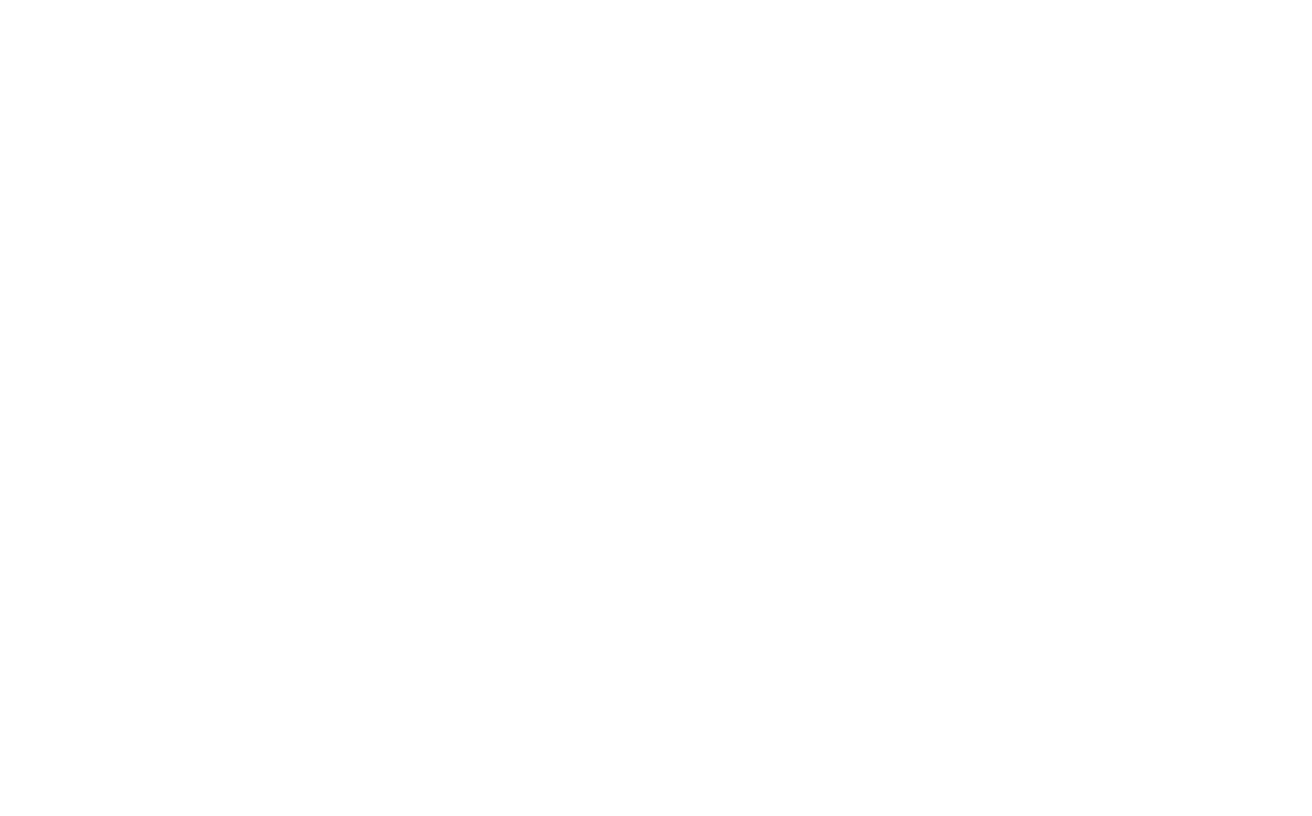
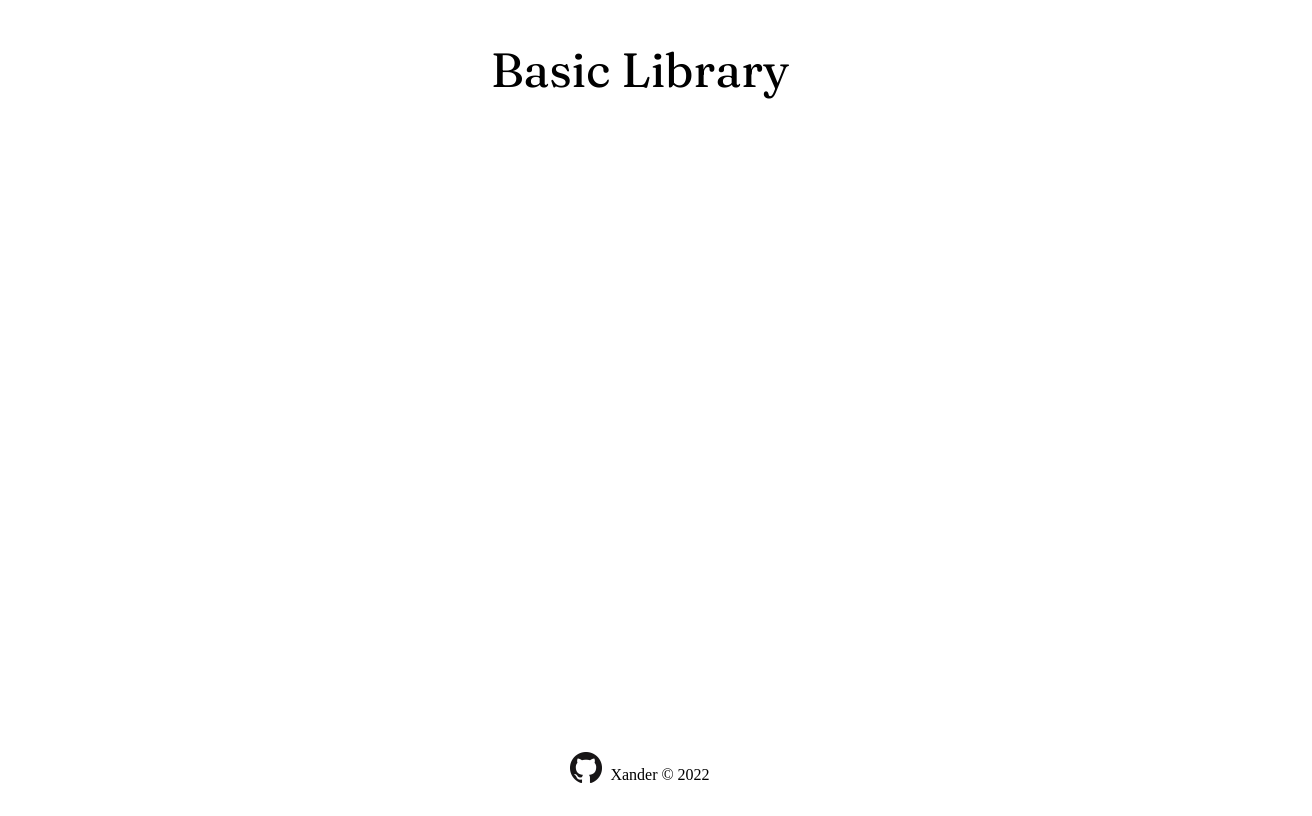
Before and after one commit to xandernesta/odin-book-project, a plain HTML site: page index.html in a window 1280 px wide. Shown: the whole page, 1312 px wide, since content can reach past the window. Drawn offline with Linux system fonts and the light colour scheme; a web font is replaced by a local one.

Commit message:
add header to html, fonts to styles.css, function shells to app.js

```diff
--- a/app.js
+++ b/app.js
@@ -0,0 +1,12 @@
+let myLibrary = [];
+
+function Book(title, author, pages, read) {
+    this.title = title;
+    this.author = author;
+    this.pages = pages;
+    this.read = read;
+}
+
+function addBookToLibrary(book){
+    myLibrary.push(book);
+}
--- a/index.html
+++ b/index.html
@@ -4,9 +4,29 @@
     <meta charset="UTF-8">
     <meta http-equiv="X-UA-Compatible" content="IE=edge">
     <meta name="viewport" content="width=device-width, initial-scale=1.0">
-    <title>Document</title>
+    <title>Book Project</title>
+    <link rel="stylesheet" href="styles.css">
+    <link rel="stylesheet" href="https://fonts.googleapis.com/css2?display=swap">
 </head>
 <body>
+    <header>
+        <h1>Basic Library</h1>
+    </header>
+    <main>
 
+    </main>
+
+    <footer class="footer">
+        <p>
+        <a href="https://github.com/xandernesta/odin-calculator/" target="_blank">
+            <img class="xn-github" src="GitHub-Mark-64px.png" height="32" width="32" alt="fa-github">
+            &nbsp;Xander&nbsp;© 2022
+        </a>
+        <!-- <script>
+            document.write(new Date().getFullYear())
+        </script> -->
+        </p>
+    </footer>
 </body>
+<script src="app.js"></script>
 </html>
--- a/styles.css
+++ b/styles.css
@@ -0,0 +1,78 @@
+@import url('https://fonts.googleapis.com/css2?family=Cinzel:wght@500&family=Mochiy+Pop+One&family=Permanent+Marker&family=Roboto:ital,wght@1,100&family=Fraunces&family=Poppins:ital,wght@0,400;0,600;1,400&display=swap');
+/* import fonts: 'Cinzel' , 'Mochiy Pop One', 'Permanent Marker', 'Roboto', 'Fraunces', 'Poppins' */
+
+body {
+    display: flex;
+    flex-direction: column;
+    min-height: 100vh;
+    align-items: center;
+    font-family: 'Poppins', sans-serif;
+}
+
+h1,
+h2 {
+    font-family: 'Fraunces', serif;
+}
+
+/* Content styling */
+header,
+main {
+  max-width: 1520px;
+  padding: 0 40px;
+}
+
+header {
+  margin-bottom: 40px;
+  width: 100%;
+}
+
+header h1 {
+  font-size: 48px;
+  text-align: center;
+}
+
+
+
+
+
+
+
+
+
+
+
+
+
+
+
+
+
+
+ /* Footer Styling */
+ a {
+    text-decoration:none;
+    color: inherit
+  }
+
+  .footer {
+    font-family: 'Mochiy Pop One';
+    position: absolute;
+    bottom: 0;
+    left: 0;
+    display: flex;
+    align-items: center;
+    justify-content: center;
+    width: 100vw;
+    font-size: 16px;
+  }
+
+  .xn-github {
+    color: black;
+    font-size: 10px;
+    transition: transform 0.3s ease-in-out;
+    margin-bottom: -4px;
+  }
+
+  .xn-github:hover {
+    transform: rotate(360deg) scale(1.2);
+  }
```
Also changed, not shown: GitHub-Mark-64px.png (added).
